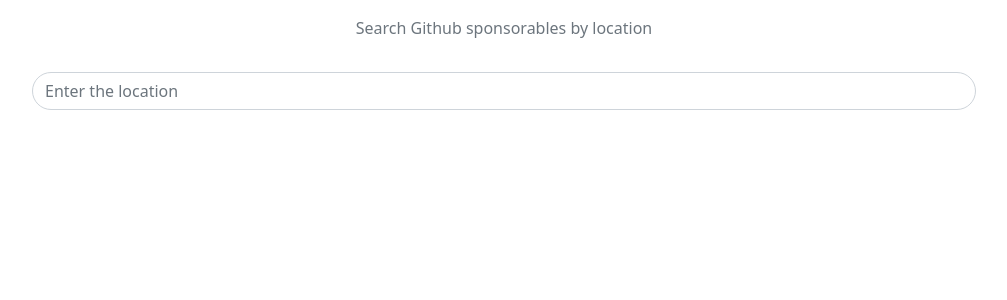
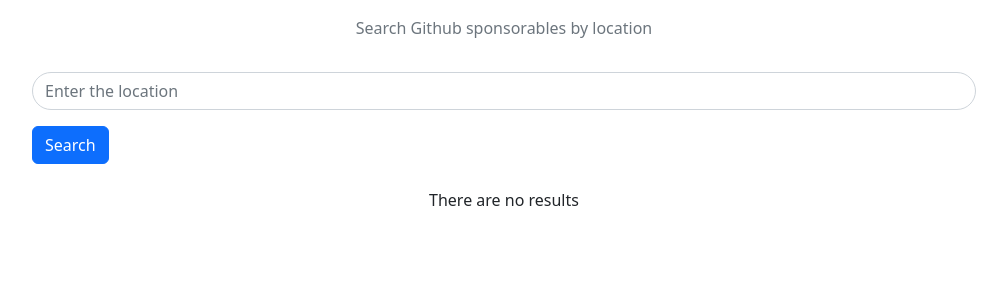
Before and after one commit to zsevic/sponsorables, a Next.js app: page / in a window 1280 px wide. Shown: the top 300 px of the page, without its empty margins (136-1143 px from the left). Built offline with nearby package versions, Linux system fonts and the light colour scheme.

Commit message:
Integrate with the backend

```diff
--- a/src/components/header.jsx
+++ b/src/components/header.jsx
@@ -1,4 +1,4 @@
-import React from 'react';
+import React from "react";
 
 export default function Header() {
   return (
--- /dev/null
+++ b/src/components/results.jsx
@@ -0,0 +1 @@
+export function Results() {}
--- a/src/components/search.jsx
+++ b/src/components/search.jsx
@@ -1,12 +1,46 @@
-import React from 'react';
-import { Form } from 'react-bootstrap';
+import React, { useState } from "react";
+import { Button, Form, ListGroup } from "react-bootstrap";
 
 export default function SearchBar() {
+  const [sponsorables, setSponsorables] = useState([]);
+  const [location, setLocation] = useState();
+  const handleSubmit = async (event) => {
+    event.preventDefault();
+    const response = await fetch(`/api/sponsorables?location=${location}`).then(
+      (res) => res.json()
+    );
+    setSponsorables(response.data);
+  };
+
+  const handleLocationChange = (event) => setLocation(event.target.value);
+
   return (
-    <Form className="mb-3 mt-4 p-2 w-75 mx-auto">
-    <Form.Group className="mb-3" controlId="formBasicEmail">
-      <Form.Control type="email" placeholder="Enter the location" className="rounded-pill" />
-    </Form.Group>
-    </Form>
+    <>
+      <Form className="mb-3 mt-4 p-2 w-75 mx-auto" onSubmit={handleSubmit}>
+        <Form.Group className="mb-3" controlId="formBasicEmail">
+          <Form.Control
+            placeholder="Enter the location"
+            onChange={handleLocationChange}
+            className="rounded-pill"
+          />
+        </Form.Group>
+
+        <Button variant="primary" type="submit" className="mx-auto">
+          Search
+        </Button>
+      </Form>
+
+      <ListGroup>
+        {sponsorables.length > 0 ? (
+          sponsorables.map((sponsorable) => (
+            <ListGroup.Item key={sponsorable.username}>
+              {sponsorable.url}
+            </ListGroup.Item>
+          ))
+        ) : (
+          <p className="mx-auto">There are no results</p>
+        )}
+      </ListGroup>
+    </>
   );
 }
--- a/src/pages/_app.jsx
+++ b/src/pages/_app.jsx
@@ -1,6 +1,6 @@
 import PropTypes from "prop-types";
 import React from "react";
-import 'bootstrap/dist/css/bootstrap.min.css';
+import "bootstrap/dist/css/bootstrap.min.css";
 
 function App({ Component, pageProps }) {
   return <Component {...pageProps} />;
--- a/src/services/github-api.js
+++ b/src/services/github-api.js
@@ -16,6 +16,7 @@
       .filter((user) => user.node.viewerCanSponsor)
       .map((user) => ({
         bio: user.node.bio,
+        username: user.node.login,
         url: `https://github.com/${user.node.login}`,
       }));
   } catch (error) {
```
Also changed, not shown: src/pages/index.jsx (+4 -4 lines).
